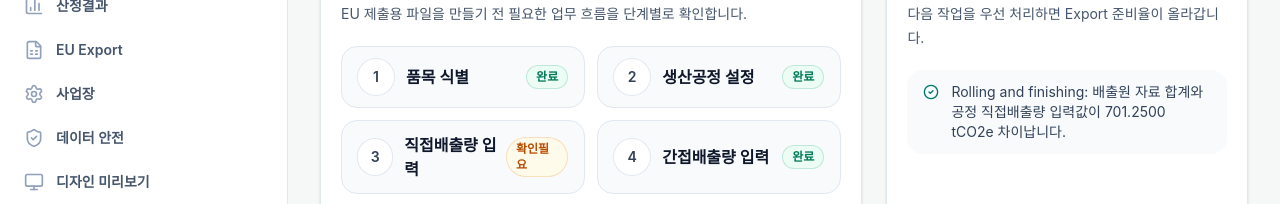
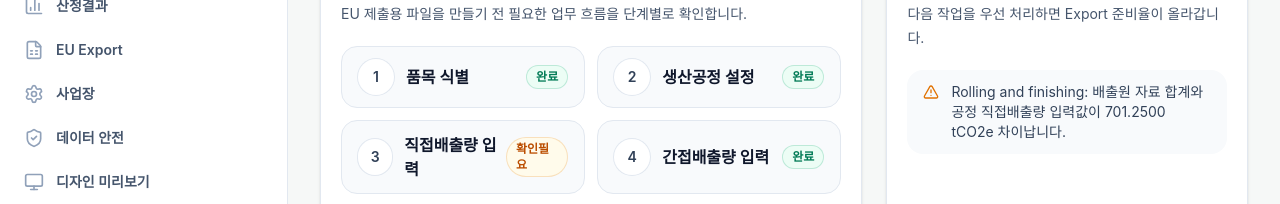
Before and after one commit to neod00/cbam-local-pwa, a Next.js app: page / in a window 1280 px wide. Both pictures are taken after a click on the button 1180 px from the left and 32 px from the top of the page. Shown: the part 406-610 px from the top of the page. Built offline with nearby package versions, Linux system fonts and the light colour scheme.

Commit message:
Link dashboard tasks to edit screens

```diff
--- a/src/app/page.tsx
+++ b/src/app/page.tsx
@@ -4,11 +4,18 @@ import { PageHeader, SectionCard, StatCard, StatusBadge } from '@/components/ui'
 import { calculateLocalResults, type LocalCalculationResult } from '@/lib/calculation-engine';
 import { listLocalItems, seedLocalData } from '@/lib/local-db';
 import { AlertTriangle, CheckCircle2, Factory, FileSpreadsheet, Package, TrendingUp } from 'lucide-react';
+import Link from 'next/link';
 import { useEffect, useMemo, useState } from 'react';
 
 function formatNumber(value: number) {
   return new Intl.NumberFormat(undefined, { maximumFractionDigits: 4 }).format(value);
 }
+
+type DashboardTask = {
+  label: string;
+  href: string;
+  tone: 'success' | 'warning';
+};
 
 export default function Home() {
   const [results, setResults] = useState<LocalCalculationResult[]>([]);
@@ -41,9 +48,14 @@ export default function Home() {
 
   const dashboard = useMemo(() => {
     const totalOutput = results.reduce((sum, result) => sum + result.output_mass_t, 0);
-    const warnings = results.flatMap((result) =>
-      result.warnings.map((warning) => `${result.process_name}: ${warning}`)
+    const warningTasks: DashboardTask[] = results.flatMap((result) =>
+      result.warnings.map((warning) => ({
+        label: `${result.process_name}: ${warning}`,
+        href: `/processes?edit=${result.process_id}`,
+        tone: 'warning' as const,
+      }))
     );
+    const warningCount = warningTasks.length;
     const sourceStreamWarningCount = results.filter(
       (result) => result.source_stream_count > 0 && Math.abs(result.source_stream_delta_tco2e) > 0.01
     ).length;
@@ -66,21 +78,21 @@ export default function Home() {
       },
       { name: '간접배출량 입력', status: results.some((result) => result.indirect_see > 0) ? '완료' : '미완료', tone: results.some((result) => result.indirect_see > 0) ? 'success' as const : 'neutral' as const },
       { name: '전구물질 입력', status: precursorCount > 0 ? '완료' : '미완료', tone: precursorCount > 0 ? 'success' as const : 'neutral' as const },
-      { name: 'EU Export', status: warnings.length > 0 ? '검토중' : '대기', tone: warnings.length > 0 ? 'warning' as const : 'pending' as const },
+      { name: 'EU Export', status: warningCount > 0 ? '검토중' : '대기', tone: warningCount > 0 ? 'warning' as const : 'pending' as const },
     ];
 
-    const recentTasks = warnings.length > 0
-      ? warnings.slice(0, 4)
+    const recentTasks: DashboardTask[] = warningTasks.length > 0
+      ? warningTasks.slice(0, 4)
       : [
-        'EU 템플릿 Parameters_CNCodes 기준으로 제품 CN 코드 확인',
-        '생산공정별 전력 사용량 입력',
-        '구매 전구물질 공급업체 자료 출처 확인',
-        '.cbam 백업 파일 최신화',
+        { label: 'EU 템플릿 Parameters_CNCodes 기준으로 제품 CN 코드 확인', href: '/products', tone: 'success' as const },
+        { label: '생산공정별 전력 사용량 입력', href: '/processes', tone: 'success' as const },
+        { label: '구매 전구물질 공급업체 자료 출처 확인', href: '/precursors', tone: 'success' as const },
+        { label: '.cbam 백업 파일 최신화', href: '/settings', tone: 'success' as const },
       ];
 
     return {
       totalOutput,
-      warningCount: warnings.length,
+      warningCount,
       readinessRate,
       steps,
       recentTasks,
@@ -125,9 +137,15 @@ export default function Home() {
         <SectionCard title="최근 작업 항목" description="다음 작업을 우선 처리하면 Export 준비율이 올라갑니다.">
           <ul className="space-y-3">
             {dashboard.recentTasks.map((task) => (
-              <li key={task} className="flex gap-3 rounded-2xl bg-slate-50 px-4 py-3 text-sm text-slate-700">
-                <CheckCircle2 className="mt-0.5 h-4 w-4 flex-shrink-0 text-teal-700" />
-                <span>{task}</span>
+              <li key={`${task.href}-${task.label}`}>
+                <Link href={task.href} className="flex gap-3 rounded-2xl bg-slate-50 px-4 py-3 text-sm text-slate-700 transition hover:bg-teal-50">
+                  {task.tone === 'warning' ? (
+                    <AlertTriangle className="mt-0.5 h-4 w-4 flex-shrink-0 text-amber-600" />
+                  ) : (
+                    <CheckCircle2 className="mt-0.5 h-4 w-4 flex-shrink-0 text-teal-700" />
+                  )}
+                  <span>{task.label}</span>
+                </Link>
               </li>
             ))}
           </ul>
```
Also changed, not shown: 1 other file (tests, documents, lock files or other folders).
